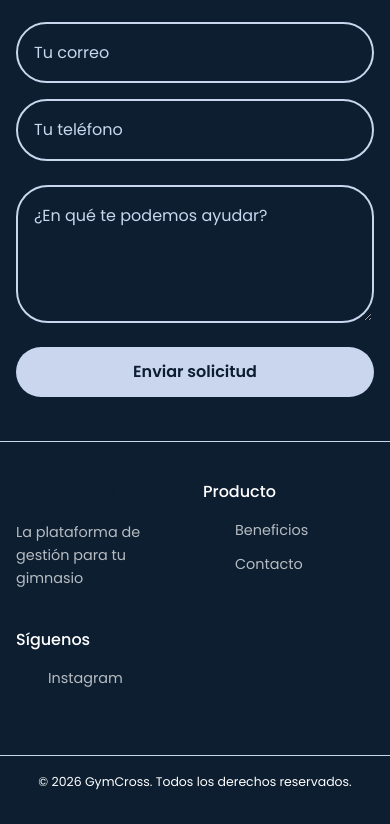
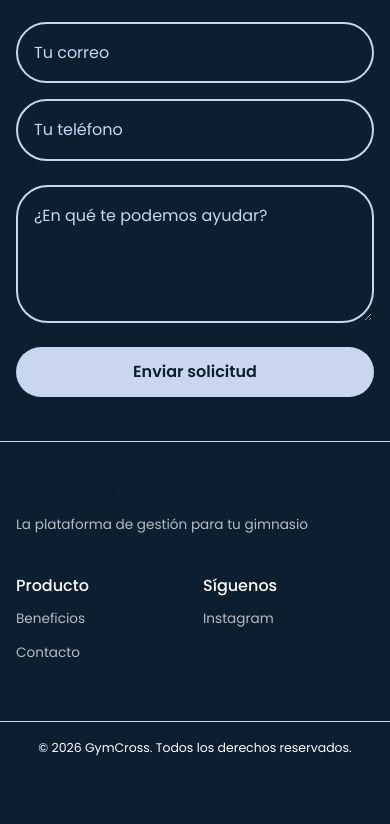
Before and after one commit to julietaagui/gym-landing, a React (Vite) app in the folder client/: page / in a window 390 px wide. Shown: the part 4122-4946 px from the top of the page. After the commit the page ends 4912 px from the top, so only its background shows below. Built offline with nearby package versions, Linux system fonts and the light colour scheme; no server answers.

Commit message:
Improve footer layout on mobile screens

```diff
--- a/client/src/App.css
+++ b/client/src/App.css
@@ -865,6 +865,8 @@
 
 .footer-section ul {
   list-style: none;
+  margin: 0;
+  padding: 0;
 }
 
 .footer-section li {
@@ -1421,6 +1423,21 @@
     gap: 1.5rem 1rem;
   }
 
+  .footer-section:first-child {
+    grid-column: 1 / -1;
+  }
+
+  .footer-section h3,
+  .footer-section h4 {
+    margin-bottom: 0.65rem;
+  }
+
+  .footer-section p,
+  .footer-section a {
+    font-size: 0.85rem;
+    line-height: 1.5;
+  }
+
   .footer-bottom {
     padding: 1rem;
     font-size: 0.78rem;
@@ -1456,7 +1473,7 @@
   }
 
   .footer-content {
-    grid-template-columns: 1fr;
+    grid-template-columns: repeat(2, minmax(0, 1fr));
   }
 }
 
```
